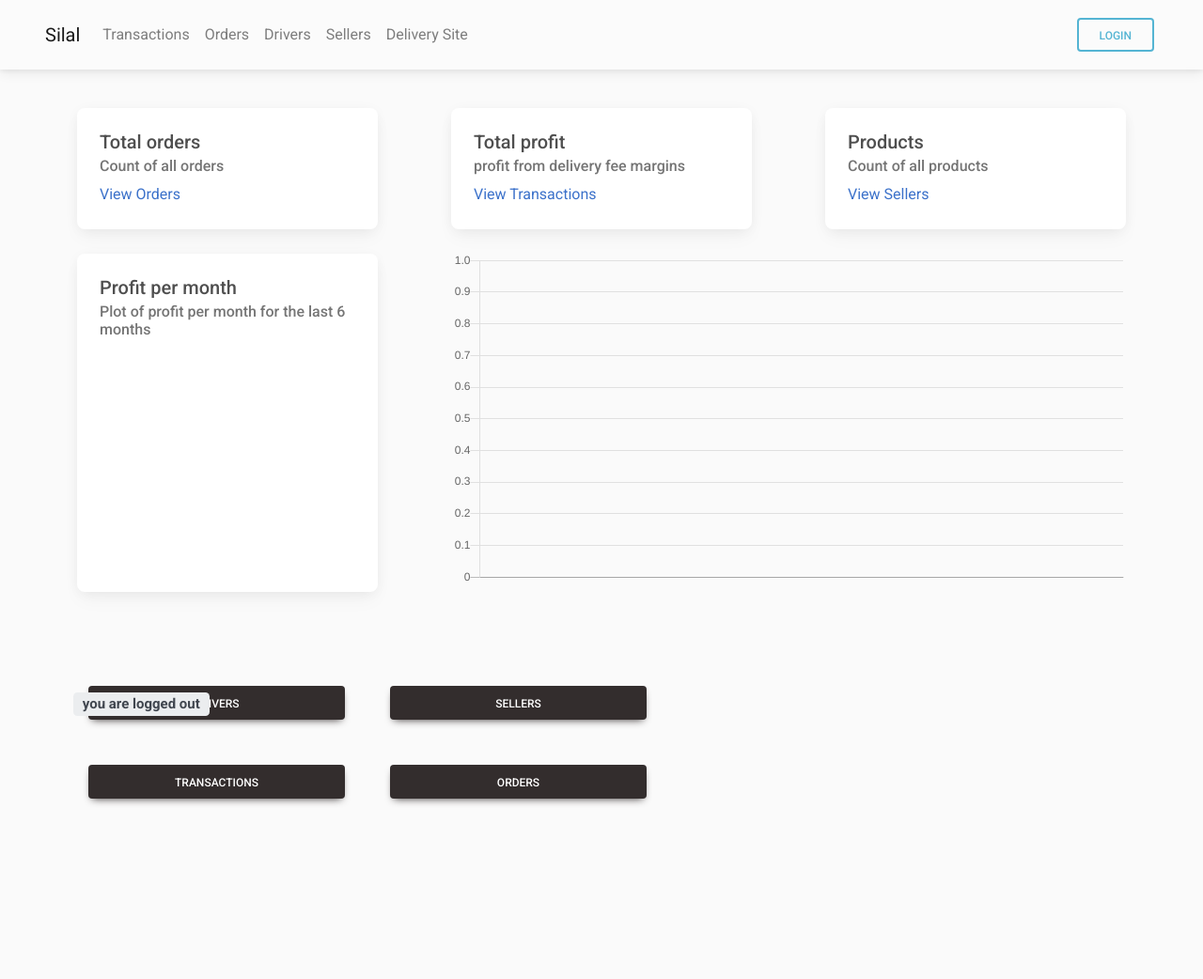
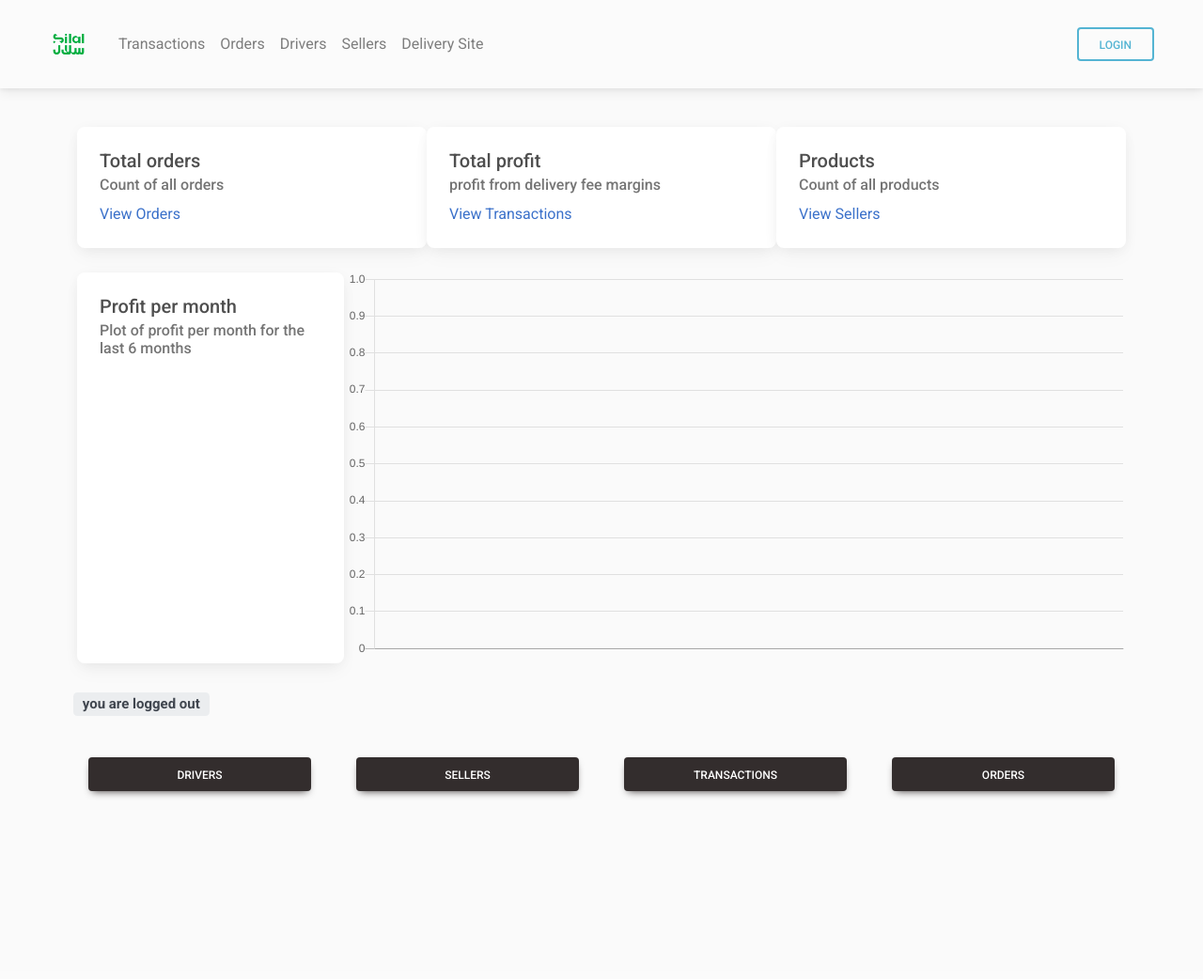
Before and after one commit to ibraheemalayan/COMP333-DB-Project, a Flask app: template src/silal_payments/templates/management/home.html in a window 1280 px wide. Shown: the whole page at 94% size. After the commit the page ends 849 px from the top, so only its background shows below. Run offline with Flask 2, Linux system fonts and the light colour scheme; the template is opened without the code that fills it, so the values that code supplies are empty; some libraries are stand-ins or nearby versions.

Commit message:
feat: 🤡 finalize project

```diff
--- a/src/silal_payments/api/delivery/index.py
+++ b/src/silal_payments/api/delivery/index.py
@@ -1,4 +1,6 @@
 from flask import url_for, redirect, render_template
+from flask_login import current_user
+from silal_payments.auth.decorators import driver_login_required
 from . import delivery_api
 
 
@@ -7,7 +9,8 @@ from . import delivery_api
 
 @delivery_api.route("/index/", methods=["GET"], subdomain="delivery")
 @delivery_api.route("/", methods=["GET"], subdomain="delivery")
+@driver_login_required
 def delivery_index():
     """index"""
 
-    return "Welcome Driver"
+    return f"<h1>Welcome {current_user.full_name} </h1>"
--- a/src/silal_payments/db_mig/random_generators.py
+++ b/src/silal_payments/db_mig/random_generators.py
@@ -155,7 +155,7 @@ def insert_random_transactions(
     for i in range(num_transactions):
         transaction_type = random_choice(list(TransactionType))
         transaction_amount = randint(1, 100) / 10.0
-        transaction_date = datetime.now() - timedelta(minutes=randint(1, 60 * 24 * 6))
+        transaction_date = datetime.now() - timedelta(minutes=randint(1, 60 * 24 * 190))
         if transaction_type == TransactionType.company_driver_transaction:
             transactions.append(
                 CompanyDriverTransaction(
@@ -254,7 +254,8 @@ def insert_random_orders(
                 order_customer=random_choice(customers).user_id,
                 order_driver=random_choice(drivers).user_id,
                 order_status="Potato",
-                order_date=datetime.now() - timedelta(minutes=randint(1, 60 * 24 * 90)),
+                order_date=datetime.now()
+                - timedelta(minutes=randint(10, 60 * 24 * 180)),
                 delivery_fee=randint(50, 100) / 10.0,
             )
         )
--- a/src/silal_payments/templates/auth/delivery_login.html
+++ b/src/silal_payments/templates/auth/delivery_login.html
@@ -1,4 +1,4 @@
-{% extends 'base.html' %}
+{% extends 'delivery_base.html' %}
 
 {% block title %}
 Silal Login
--- a/src/silal_payments/templates/macros.html
+++ b/src/silal_payments/templates/macros.html
@@ -53,7 +53,8 @@
 
 {% macro navbar(current_user) %}
 <nav class="pt-3 pb-3 pr-5 pl-5 navbar navbar-expand-lg navbar-light bg-light">
-  <a class="navbar-brand" href="/">Silal</a>
+  <a class="navbar-brand" href="/"><img src="/static/img/no_border_green.png" alt="logo" style="width: 50px;" /></a>
+
 
 
   <div class="collapse navbar-collapse" id="navbarSupportedContent">
--- a/src/silal_payments/templates/management/driver_details.html
+++ b/src/silal_payments/templates/management/driver_details.html
@@ -22,6 +22,9 @@ Driver # {{driver.user_id}}
     <p>Profit: {{driver.profit}}</p>
     <p>Paid: {{driver.paid}}</p>
     <p>Balance: {{driver.balance}} </p>
+
+    <a class="btn btn-outline-info" href="/new_transaction/?user_id={{driver.user_id}}&&t_type=1" role="button">New
+        Transaction</a>
 
 
     <br>
--- a/src/silal_payments/templates/management/home.html
+++ b/src/silal_payments/templates/management/home.html
@@ -20,7 +20,7 @@ Accountant Dashboard
     <div style="display: flex;justify-content: space-between;">
 
 
-        <div class="card" style="width: 20rem;">
+        <div class="card" style="width: 24rem;">
             <div class="card-body">
                 <div style="display: flex;justify-content: space-between;">
                     <h5 class="card-title">Total orders </h5>
@@ -30,7 +30,7 @@ Accountant Dashboard
                 <a href="/orders" class="card-link">View Orders</a>
             </div>
         </div>
-        <div class="card" style="width: 20rem;">
+        <div class="card" style="width: 24rem;">
             <div class="card-body">
                 <div style="display: flex;justify-content: space-between;">
                     <h5 class="card-title">Total profit </h5>
@@ -40,7 +40,7 @@ Accountant Dashboard
                 <a href="/transactions" class="card-link">View Transactions</a>
             </div>
         </div>
-        <div class="card" style="width: 20rem;">
+        <div class="card" style="width: 24rem;">
             <div class="card-body">
                 <div style="display: flex;justify-content: space-between;">
                     <h5 class="card-title">Products </h5>
@@ -55,7 +55,7 @@ Accountant Dashboard
 
     <div style="display: flex;justify-content: space-between;">
 
-    <div class="card" style="width: 20rem;">
+        <div class="card" style="width: 24rem;">
             <div class="card-body">
                 <div style="display: flex;justify-content: space-between;">
                     <h5 class="card-title">Profit per month</h5>
@@ -64,7 +64,7 @@ Accountant Dashboard
             </div>
         </div>
 
-    <canvas id="myChart" style="width:70%; max-width: 45rem;"></canvas>
+        <canvas id="myChart" style="width:70%; max-width: 52rem;"></canvas>
 
     </div>
 
@@ -118,17 +118,10 @@ Accountant Dashboard
         <a class="m-4 col-sm btn btn-dark" href="/drivers">Drivers</a>
         <a class="m-4 col-sm btn btn-dark" href="/sellers">Sellers</a>
 
-
-        <div class="col-sm"></div>
-        <div class="col-sm"></div>
-    </div>
-    <div class="row">
         <a class="m-4 col-sm btn btn-dark" href="/transactions">Transactions</a>
         <a class="m-4 col-sm btn btn-dark" href="/orders">Orders</a>
 
 
-        <div class="col-sm"></div>
-        <div class="col-sm"></div>
     </div>
 
 
--- a/src/silal_payments/templates/management/seller_details.html
+++ b/src/silal_payments/templates/management/seller_details.html
@@ -24,6 +24,9 @@ Seller # {{seller.user_id}}
     <p>Email: {{seller.email}} </p>
     <p>Bank Account: {{seller.bank_account}} </p>
     <p>Balance: {{seller.balance}} </p>
+
+    <a class="btn btn-outline-info" href="/new_transaction/?user_id={{seller.user_id}}&&t_type=2" role="button">New
+        Transaction</a>
 
     <br>
 
```
Also changed, not shown: src/silal_payments/templates/delivery_base.html (added, +59 -0 lines), README.md. Lines whose indentation alone changed are shown as unchanged.
